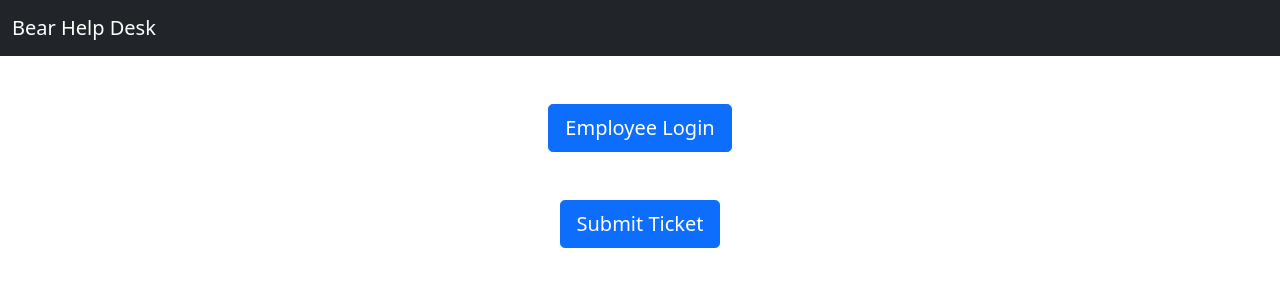
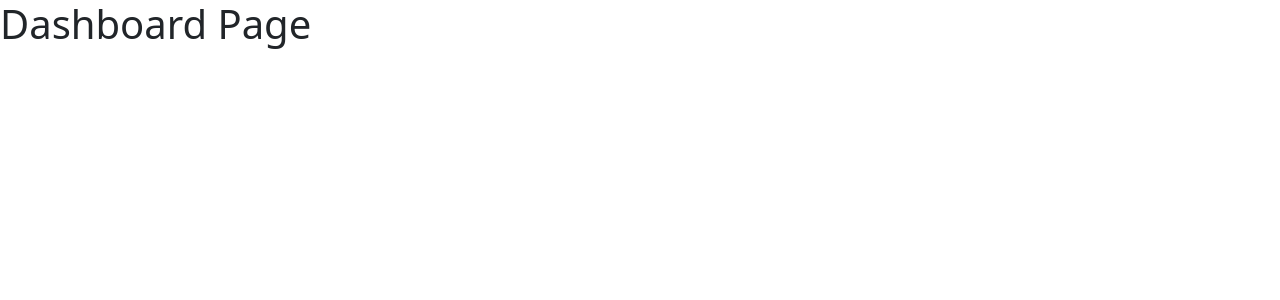
Before and after one commit to rileygrotenhuis/BearHelpDesk, a React (Create React App) app in the folder client/: page /dashboard in a window 1280 px wide. Shown: the top 300 px of the page. Built offline with nearby package versions, Linux system fonts and the light colour scheme.

Commit message:
Create routing for the Dashboard Page (WIP)

```diff
--- a/client/src/App.js
+++ b/client/src/App.js
@@ -10,6 +10,7 @@ import {
 import HomePage from './Pages/HomePage';
 import SubmitPage from './Pages/SubmitPage';
 import LoginPage from './Pages/LoginPage';
+import DashboardPage from './Pages/DashboardPage';
 
 
 // Main App Component
@@ -20,6 +21,9 @@ function App() {
 	<div>
 		<Router>
 			<Switch>
+				<Route path="/dashboard">
+					<DashboardPage />
+				</Route>
 				<Route path="/submit">
 					<SubmitPage />
 				</Route>
--- /dev/null
+++ b/client/src/Pages/DashboardPage.js
@@ -0,0 +1,15 @@
+// React Modules
+import React from 'react';
+
+// Dashboard Page
+function DashboardPage() {
+    // JSX
+    return (
+        <div>
+            <h1>Dashboard Page</h1>
+        </div>
+    );
+}
+
+// Export
+export default DashboardPage;
```
